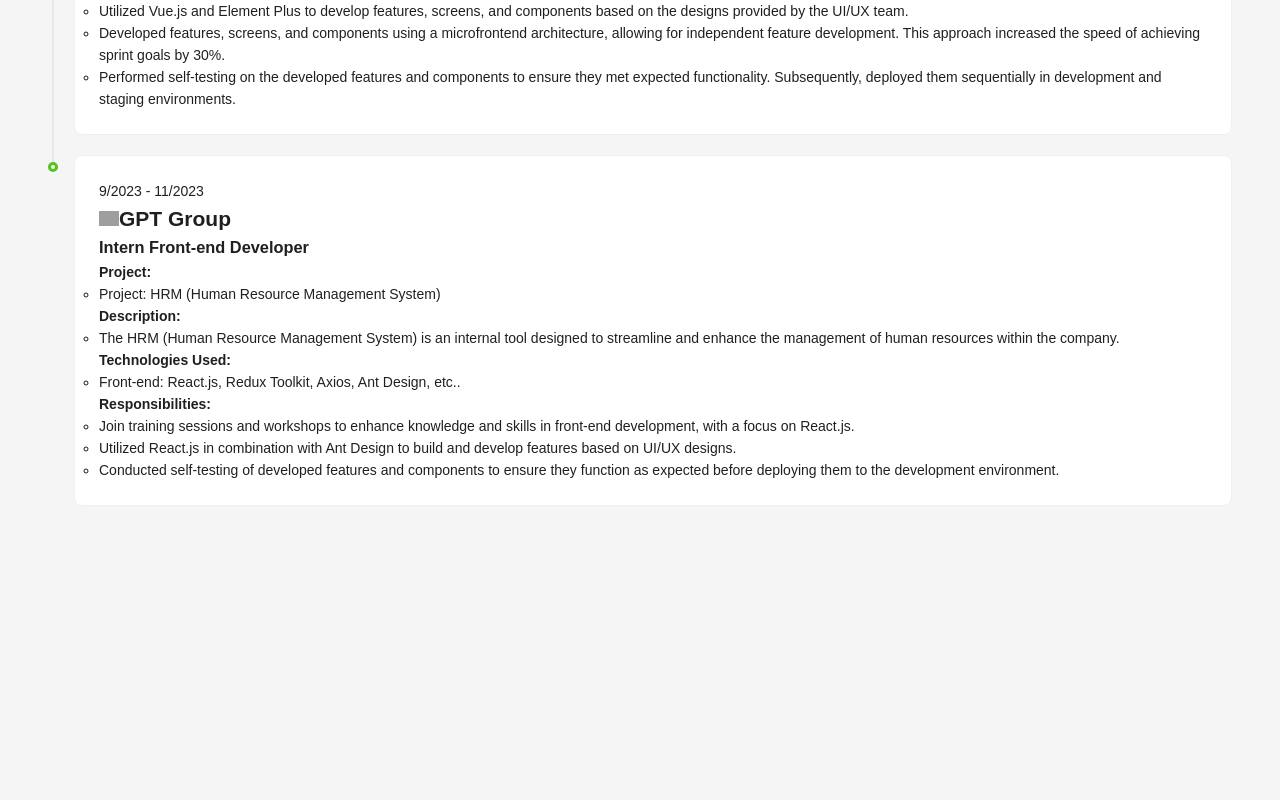
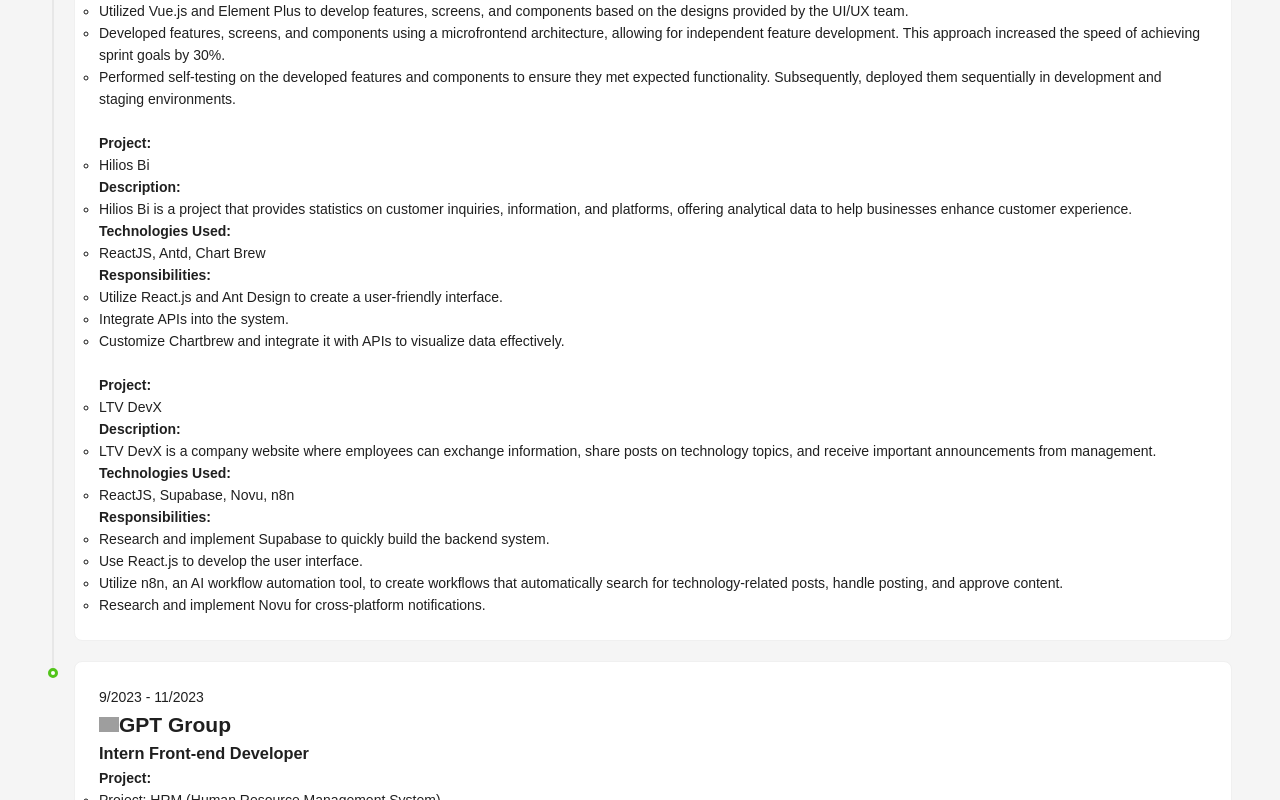
Before and after one commit to duck1114892/portfolio, a React (Vite) app: page / in a window 1280 px wide. Shown: the part 1080-1880 px from the top of the page. Built offline with nearby package versions, Linux system fonts and the light colour scheme; grey boxes are pictures that could not be loaded.

Commit message:
update new

```diff
--- a/src/page/exp/view/ExpPage.jsx
+++ b/src/page/exp/view/ExpPage.jsx
@@ -1,13 +1,22 @@
-import { Card, Timeline } from "antd"
+import { Card, Timeline } from "antd";
 import { Content } from "antd/es/layout/layout";
-import '../css/exp.css'
+import "../css/exp.css";
 const ExpPage = () => {
-    const port = import.meta.env.VITE_PORT
+  const port = import.meta.env.VITE_PORT;
   const timeLineItems = [
     {
-            children: <Card className="custom-card">
-                <p>1/2024 - Current</p>
-                <h2><img className="custom-icon" style={{ maxWidth: "20px", maxHeight: "33px", }} src={`${port}image/ltv.webp`} alt="" />LTV Software Company Limited</h2>
+      children: (
+        <Card className="custom-card">
+          <p>12/2023 - Current</p>
+          <h2>
+            <img
+              className="custom-icon"
+              style={{ maxWidth: "20px", maxHeight: "33px" }}
+              src={`${port}image/ltv.webp`}
+              alt=""
+            />
+            LTV Software Company Limited
+          </h2>
           <h3>Junior Front-End Developer</h3>
           <p>
             <ul>
@@ -16,8 +25,12 @@
             </ul>
             <ul>
               <h4>Description:</h4>
-                        <li> Value Vision & Ship Tech (VVNST) is a ship management system designed to streamline and enhance the management of
-                            maritime operations.</li>
+              <li>
+                {" "}
+                Value Vision & Ship Tech (VVNST) is a ship management system
+                designed to streamline and enhance the management of maritime
+                operations.
+              </li>
             </ul>
             <ul>
               <h4>Technologies Used:</h4>
@@ -25,24 +38,112 @@
             </ul>
             <ul>
               <h4>Responsibilities:</h4>
-                        <li>Participated in grooming sessions with the development team and stakeholders to thoroughly understand the requirements
-                            and functionalities for each sprint.</li>
-                        <li>Utilized Vue.js and Element Plus to develop features, screens, and components based on the designs provided by the UI/UX
-                            team.</li>
-                        <li> Developed features, screens, and components using a microfrontend architecture, allowing for independent feature
-                            development. This approach increased the speed of achieving sprint goals by 30%.</li>
               <li>
-                            Performed self-testing on the developed features and components to ensure they met expected functionality.
-                            Subsequently, deployed them sequentially in development and staging environments.
+                Participated in grooming sessions with the development team and
+                stakeholders to thoroughly understand the requirements and
+                functionalities for each sprint.
+              </li>
+              <li>
+                Utilized Vue.js and Element Plus to develop features, screens,
+                and components based on the designs provided by the UI/UX team.
+              </li>
+              <li>
+                {" "}
+                Developed features, screens, and components using a
+                microfrontend architecture, allowing for independent feature
+                development. This approach increased the speed of achieving
+                sprint goals by 30%.
+              </li>
+              <li>
+                Performed self-testing on the developed features and components
+                to ensure they met expected functionality. Subsequently,
+                deployed them sequentially in development and staging
+                environments.
               </li>
             </ul>
           </p>
-            </Card>,
+          <br />
+          <p>
+            <ul>
+              <h4>Project:</h4>
+              <li>Hilios Bi</li>
+            </ul>
+            <ul>
+              <h4>Description:</h4>
+              <li>
+                Hilios Bi is a project that provides statistics on customer
+                inquiries, information, and platforms, offering analytical data
+                to help businesses enhance customer experience.
+              </li>
+            </ul>
+            <ul>
+              <h4>Technologies Used:</h4>
+              <li>ReactJS, Antd, Chart Brew</li>
+            </ul>
+            <ul>
+              <h4>Responsibilities:</h4>
+              <li>
+                Utilize React.js and Ant Design to create a user-friendly
+                interface.
+              </li>
+              <li>Integrate APIs into the system.</li>
+              <li>
+                Customize Chartbrew and integrate it with APIs to visualize data
+                effectively.
+              </li>
+            </ul>
+          </p>
+          <br />
+          <p>
+            <ul>
+              <h4>Project:</h4>
+              <li>LTV DevX</li>
+            </ul>
+            <ul>
+              <h4>Description:</h4>
+              <li>
+                LTV DevX is a company website where employees can exchange
+                information, share posts on technology topics, and receive
+                important announcements from management.
+              </li>
+            </ul>
+            <ul>
+              <h4>Technologies Used:</h4>
+              <li>ReactJS, Supabase, Novu, n8n</li>
+            </ul>
+            <ul>
+              <h4>Responsibilities:</h4>
+              <li>
+                Research and implement Supabase to quickly build the backend
+                system.
+              </li>
+              <li>Use React.js to develop the user interface.</li>
+              <li>
+                Utilize n8n, an AI workflow automation tool, to create workflows
+                that automatically search for technology-related posts, handle
+                posting, and approve content.
+              </li>
+              <li>
+                Research and implement Novu for cross-platform notifications.
+              </li>
+            </ul>
+          </p>
+        </Card>
+      ),
     },
     {
-            children: <Card className="custom-card">
+      children: (
+        <Card className="custom-card">
           <p>9/2023 - 11/2023</p>
-                <h2><img className="custom-icon" style={{ maxWidth: "20px", maxHeight: "33px", }} src={`${port}image/gpt.webp`} alt="" />GPT Group</h2>
+          <h2>
+            <img
+              className="custom-icon"
+              style={{ maxWidth: "20px", maxHeight: "33px" }}
+              src={`${port}image/gpt.webp`}
+              alt=""
+            />
+            GPT Group
+          </h2>
           <h3>Intern Front-end Developer</h3>
           <p>
             <ul>
@@ -51,31 +152,45 @@
             </ul>
             <ul>
               <h4>Description:</h4>
-                        <li>The HRM (Human Resource Management System) is an internal tool designed to streamline and enhance the management
-                            of human resources within the company.</li>
+              <li>
+                The HRM (Human Resource Management System) is an internal tool
+                designed to streamline and enhance the management of human
+                resources within the company.
+              </li>
             </ul>
             <ul>
               <h4>Technologies Used:</h4>
-                        <li>Front-end: React.js, Redux Toolkit, Axios, Ant Design, etc..</li>
+              <li>
+                Front-end: React.js, Redux Toolkit, Axios, Ant Design, etc..
+              </li>
             </ul>
             <ul>
               <h4>Responsibilities:</h4>
-                        <li>Join training sessions and workshops to enhance knowledge and skills in front-end development, with a focus on React.js.</li>
-                        <li>Utilized React.js in combination with Ant Design to build and develop features based on UI/UX designs.</li>
-                        <li> Conducted self-testing of developed features and components to ensure they function as expected before deploying them
-                            to the development environment.</li>
+              <li>
+                Join training sessions and workshops to enhance knowledge and
+                skills in front-end development, with a focus on React.js.
+              </li>
+              <li>
+                Utilized React.js in combination with Ant Design to build and
+                develop features based on UI/UX designs.
+              </li>
+              <li>
+                {" "}
+                Conducted self-testing of developed features and components to
+                ensure they function as expected before deploying them to the
+                development environment.
+              </li>
             </ul>
           </p>
-            </Card>,
-            color: 'green',
-        }
-    ]
+        </Card>
+      ),
+      color: "green",
+    },
+  ];
   return (
     <Content style={{ flex: 1, justifyContent: "center" }}>
-            <Timeline
-                items={timeLineItems}></Timeline>
+      <Timeline items={timeLineItems}></Timeline>
     </Content>
-
-    )
-}
-export default ExpPage
+  );
+};
+export default ExpPage;
```
Lines whose indentation alone changed are shown as unchanged.
